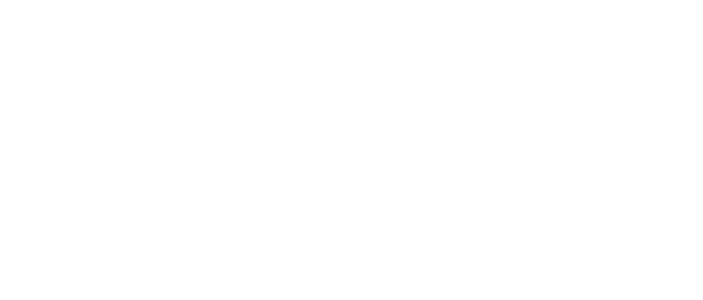
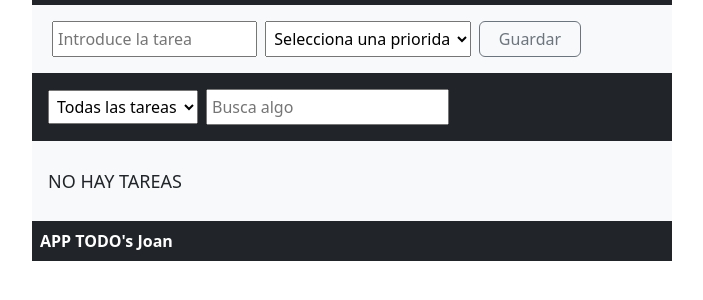
Before and after one commit to JoanMaGam/TODOS_APP, a plain HTML site: page index.html in a window 1280 px wide. Shown: the whole page, without its empty margins (288-991 px from the left). Drawn offline with nearby package versions, Linux system fonts and the light colour scheme.

Commit message:
Estructura y estilos

```diff
--- a/css/styles.css
+++ b/css/styles.css
@@ -0,0 +1,29 @@
+.liTaskCSS {
+    display: flex;
+    background-color: lightgreen;
+    width: 100%;
+    min-height: 5rem;
+    align-items: center;
+    justify-content: space-between;
+    padding: 0;
+    font-size: 1.125rem;
+}
+
+.pCSS {
+    margin: 1rem;
+}
+
+.btnCSS {
+    height: 100%;
+    padding: 1.25rem;
+    background-color: tomato;
+    color: white;
+    border: none;
+    transition: 1s;
+}
+
+.btnCSS:hover {
+    padding: 0 3.125rem 0 1.25rem;
+    background-color: tomato;
+    color: white;
+}
--- a/index.html
+++ b/index.html
@@ -14,12 +14,60 @@
 
 <body>
 
+    <header class="container p-0 col-md-8 col-lg-6">
+        <div class="container p-0 bg-light border-top border-dark border-5">
 
+            <div class="p-3 ">
+                <form id="form" class="row gap-2 ms-1" action="submit" method="get">
+                    <input id="inputTask" class="p-1 col-4" type="text" name="task" placeholder="Introduce la tarea">
 
+                    <select id="selectPriority" class="p-1 col-4" name="selectPriority">
+                        <option id="op1" value="defaultOption" selected>Selecciona una prioridad</option>
+                        <option id="op2" value="day">Diaria</option>
+                        <option id="op3" value="week">Semanal</option>
+                        <option id="op4" value="month">Mensual</option>
+                    </select>
+                    <button id="btnSave" type="submit" class="btn btn-outline-secondary col-2 p-1">Guardar</button>
+                </form>
+            </div>
 
+            <div class="container d-flex align-items-baseline p-3 gap-2 bg-dark">
+                <div>
+                    <select id="selectTask" class="p-1" name="selectTasks">
+                        <option id="opt1" value="defOption" selected>Todas las tareas</option>
+                        <option id="opt2" value="day">Diaria</option>
+                        <option id="opt3" value="week">Semanal</option>
+                        <option id="opt4" value="month">Mensual</option>
+                    </select>
+                </div>
+                <div>
+                    <input id="searchTask" class="p-1" type="text" placeholder="Busca algo">
+                </div>
+            </div>
 
+        </div>
+    </header>
+    <main>
+        <section id="taskSection" class="container p-0 col-md-8 col-lg-6 bg-dark">
+            <ul id="ulTask" class="row gap-1 bg-dark p-0 m-0">
+                <li id="noTasks" class="liTaskCSS bg-light">
+                    <p class="pCSS">NO HAY TAREAS</p>
 
-
+                </li>
+                <!--
+                <li class="liTaskCSS">
+                    <p id="task" class="pCSS">Lorem ent incidunt corrupti quos nesciunt.</p>
+                    <button id="btnDelete" class="btnCSS">Eliminar</button>
+                </li>
+                -->
+            </ul>
+        </section>
+    </main>
+    <footer>
+        <div class="container p-2 col-md-8 col-lg-6 bg-dark text-white font-weight-bold"><strong>APP TODO's
+                Joan</strong>
+        </div>
+    </footer>
 
     <script src="./js/functions.js"></script>
     <script src="./js/main.js"></script>
```
